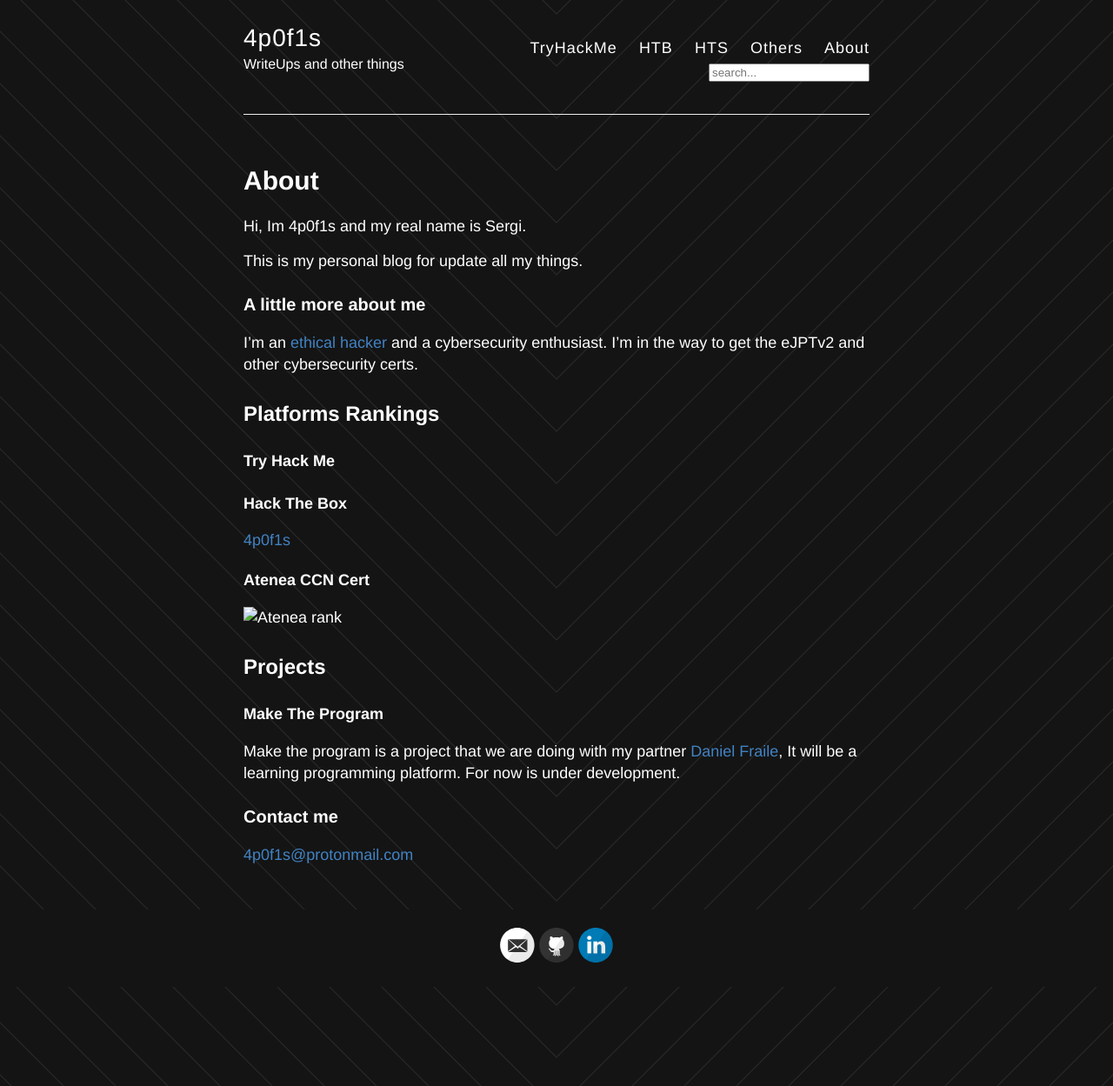
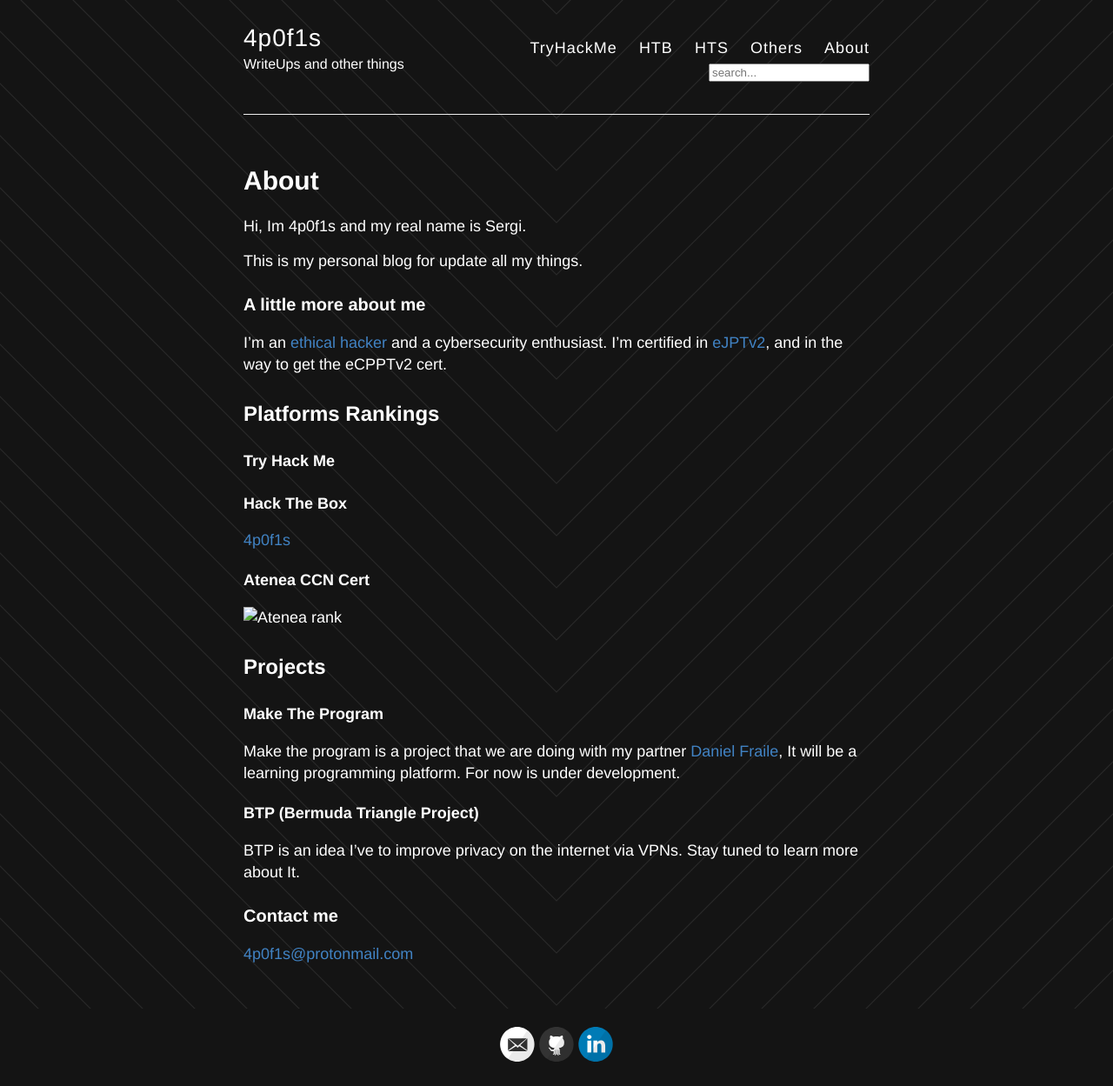
Before and after one commit to 4p0f1s/4p0f1s.github.io, a Jekyll site: the page built from about.md, in a window 1280 px wide. Shown: the whole page at 87% size. Built offline with Jekyll 4.4.1, drawn with Linux system fonts in a browser that asks for light colours.

Commit message:
jekyll about

```diff
--- a/about.md
+++ b/about.md
@@ -11,7 +11,7 @@
 ### A little more about me
 
 I'm an [ethical hacker] and a cybersecurity enthusiast.
-I'm in the way to get the eJPTv2 and other cybersecurity certs.
+I'm certified in [eJPTv2], and in the way to get the eCPPTv2 cert.
 
 ## Platforms Rankings
 
@@ -34,10 +34,15 @@
 
 Make the program is a project that we are doing with my partner [Daniel Fraile], It will be a learning programming platform. For now is under development.
 
+#### BTP (Bermuda Triangle Project)
+
+BTP is an idea I've to improve privacy on the internet via VPNs. Stay tuned to learn more about It.
+
 
 ### Contact me
 
 [4p0f1s@protonmail.com](mailto:4p0f1s@protonmail.com)
 
+[eJPTv2]:https://my.ine.com/certificate/1237d554-532a-476a-b322-2b1fcd1c7f02
 [ethical hacker]:https://eu.badgr.com/public/assertions/sc39w_K2QCOqjSFcl8uvmQ
 [Daniel Fraile]:https://www.youtube.com/channel/UCjEd3L5Rs8qfvA92ADvchAw?app=desktop&cbrd=1
```
